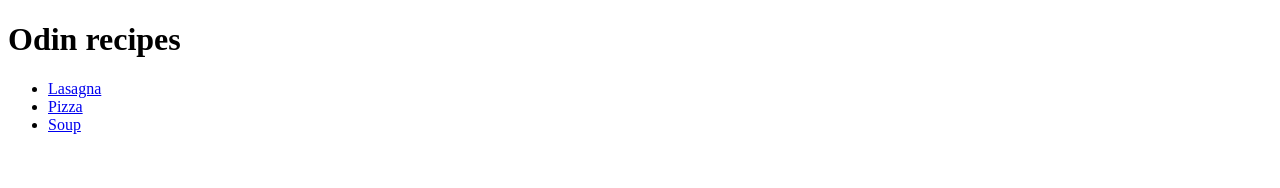
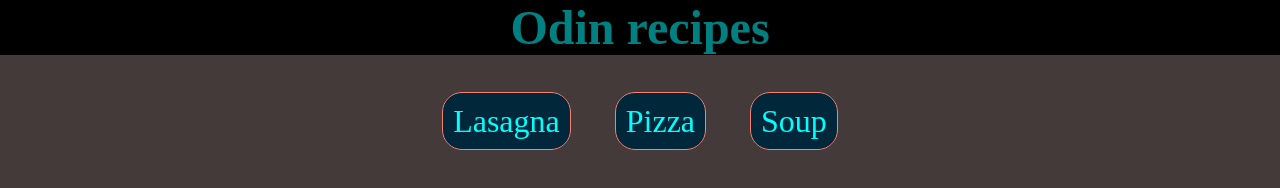
Before and after one commit to sanuarKhan/odin-recipes, a plain HTML site: page index.html in a window 1280 px wide. Drawn offline with Linux system fonts and the light colour scheme.

Commit message:
index page css adedd
in this commit, index file has been styled with internal css.

```diff
--- a/index.html
+++ b/index.html
@@ -4,10 +4,11 @@
     <meta charset="UTF-8">
     <meta name="viewport" content="width=device-width, initial-scale=1.0">
     <title>Odin recipes</title>
+    <link rel="stylesheet" href="style.css">
 </head>
 <body>
-    <h1>Odin recipes</h1>
-    <ul>
+    <h1 class="title">Odin recipes</h1>
+    <ul class="menuList">
         <li><a href="./recipes/lasagna.html">Lasagna</a></li>
         <li><a href="./recipes/pizza.html">Pizza</a></li>
         <li><a href="./recipes/soup.html">Soup</a></li>
--- /dev/null
+++ b/style.css
@@ -0,0 +1,35 @@
+*{
+    margin: 0;
+    padding: 0;
+}
+body{
+background: #443a3a;
+}
+.title{
+    font-size: 3rem;
+    color: #008080;
+    text-align: center  ;
+    background: #000;
+}
+.menuList{
+    margin-top: 3em;
+    text-align: center;
+}
+.menuList li{
+    font-size: 2rem;
+    list-style: none;
+    display: inline;
+    padding: 20px;
+    margin-top: 10px;
+
+}
+.menuList li a{
+    text-decoration: none;
+    color: aqua;
+    border: 1px salmon solid;
+    padding: 10px;
+    background: #01283a;
+    text-align: center;
+    border-radius: 20px;
+
+}
```
